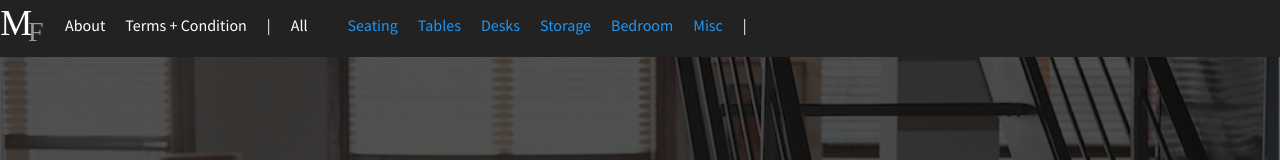
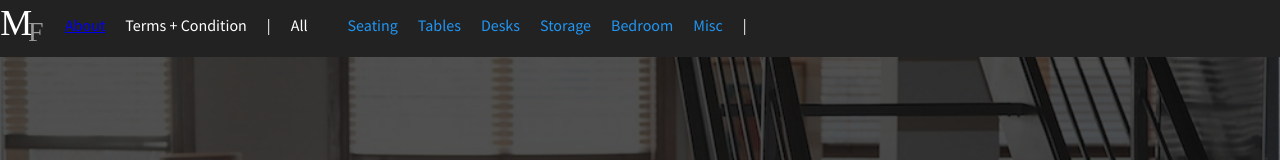
Before and after one commit to CesarHtea/project--mallory-furniture-2, a React (Create React App) app: page / in a window 1280 px wide. Shown: the top 160 px of the page. Built offline with nearby package versions, Linux system fonts and the light colour scheme; a web font is replaced by a local one.

Commit message:
Add tag Link to About in Header.js

```diff
--- a/src/component/Header.js
+++ b/src/component/Header.js
@@ -11,7 +11,9 @@ class Header extends Component {
         </Link>
         <nav className='header__principal'>
           <ul className='listNav'>
-            <li>About</li>
+            <Link to='/About' className=''>
+              <li>About</li>
+            </Link>
             <li>Terms + Condition</li>
             <li>|</li>
             <li>All</li>
```
